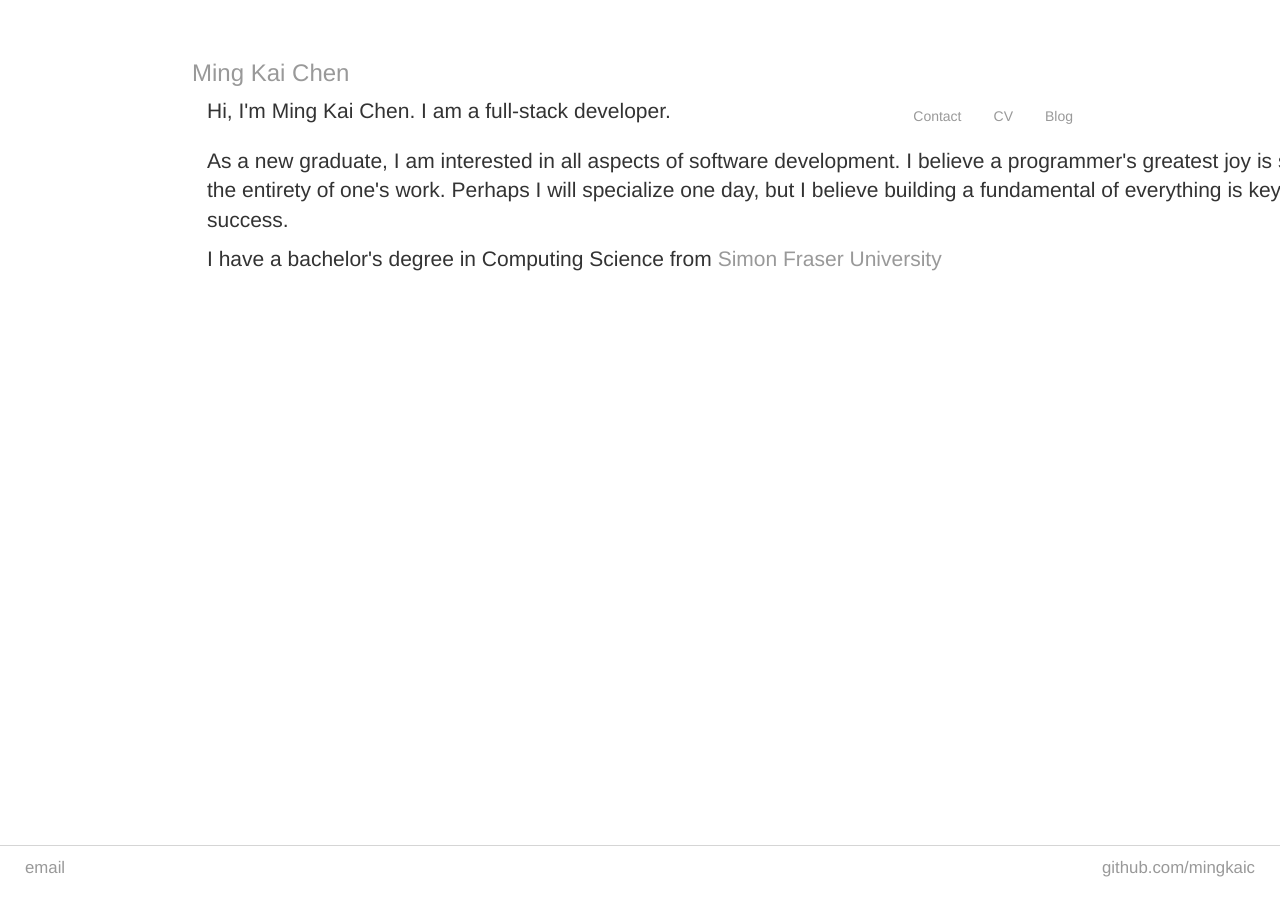
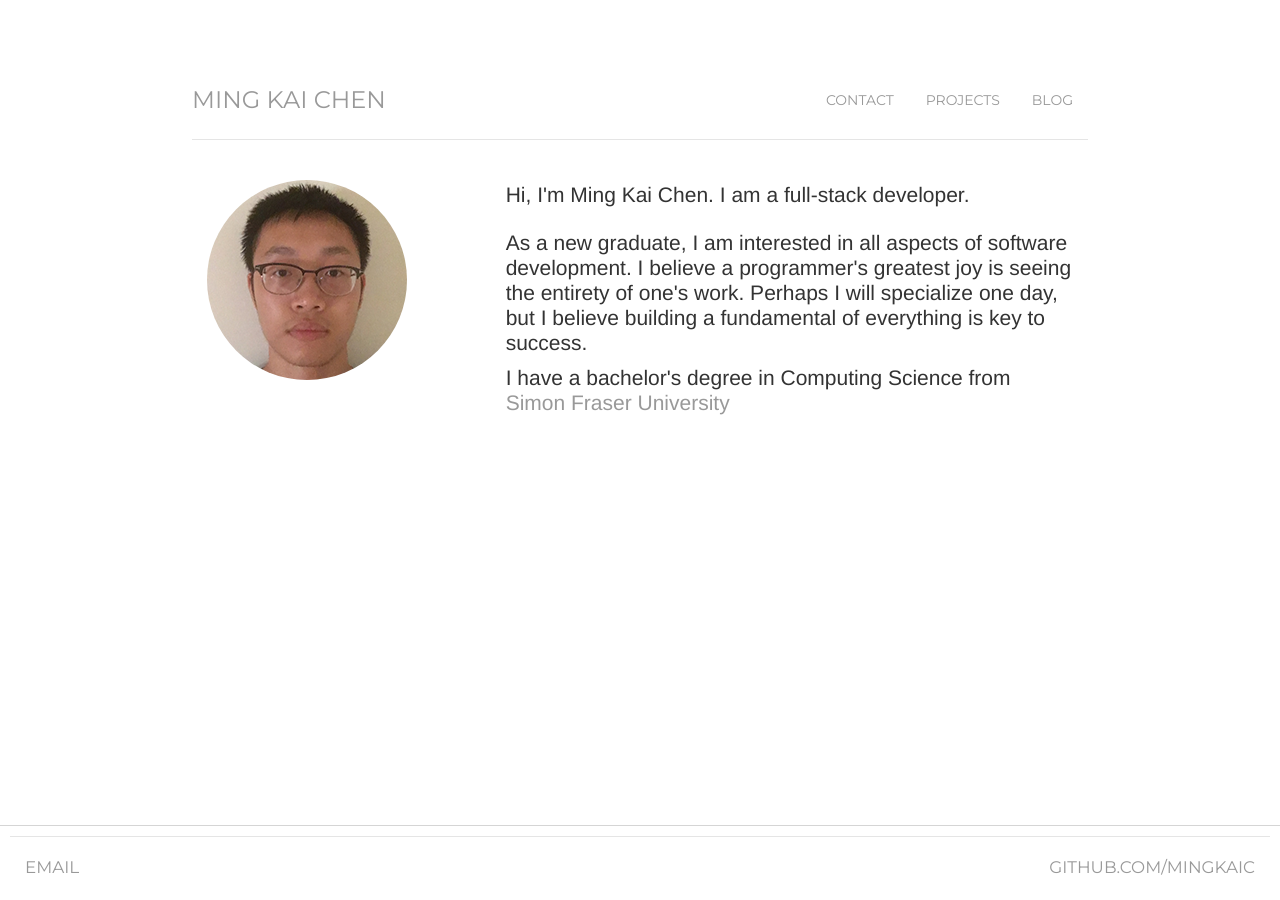
Before and after one commit to mingkaic/mingkaic.github.io, a Jekyll site: the page built from index.html, in a window 1280 px wide. Built offline with Jekyll 4.4.1, drawn with Linux system fonts in a browser that asks for light colours; nearby versions of some CDN libraries.

Commit message:
added preliminary resources for contact and projects

```diff
--- a/_config.yml
+++ b/_config.yml
@@ -1,2 +1,4 @@
 name: Ming Kai Chen, Software Developer
 markdown: kramdown
+github_username: mingkaic
+email: mngkaichen@gmail.com
--- a/_layouts/default.html
+++ b/_layouts/default.html
@@ -11,24 +11,23 @@
 		<link rel="icon" type="image/x-icon" href="./favicon.ico">
 
 		<link rel="stylesheet" href="https://maxcdn.bootstrapcdn.com/bootstrap/3.3.7/css/bootstrap.min.css">
+		<link rel="stylesheet" href="/css/jumbotron-narrow.css">
 		<link rel="stylesheet" type="text/css" href="/css/main.css">
 	</head>
 	<body>
 		<div class="header">
-			<h3 class="text-muted">
-				<a href="/">Ming Kai Chen</a>
-			</h3>
 			<ul class="nav nav-pills pull-right">
 				<li><a href="/contact">Contact</a></li>
-				<li><a href="/cv">CV</a></li>
+				<li><a href="/projects">Projects</a></li>
 				<li><a href="/blog">Blog</a></li>
 			</ul>
+			<h3 class="text-muted"><a href="/">Ming Kai Chen</a></h3>
 		</div>
-		<div class="container">
+		<div class="row marketing">
 
         {{ content }}
 
-		</div> <!-- /.container -->
+		</div> <!-- /.row marketing -->
 		<footer>
 			<div class="footer">
 				<div class="col-sm-8">
--- /dev/null
+++ b/css/jumbotron-narrow.css
@@ -0,0 +1,79 @@
+/* Space out content a bit */
+body {
+    padding-top: 20px;
+    padding-bottom: 20px;
+  }
+
+  /* Everything but the jumbotron gets side spacing for mobile first views */
+  .header,
+  .marketing,
+  .footer {
+    padding-left: 15px;
+    padding-right: 15px;
+  }
+
+  /* Custom page header */
+  .header {
+    border-bottom: 1px solid #e5e5e5;
+  }
+  /* Make the masthead heading the same height as the navigation */
+  .header h3 {
+    margin-top: 0;
+    margin-bottom: 0;
+    line-height: 40px;
+    padding-bottom: 19px;
+  }
+
+  /* Custom page footer */
+  .footer {
+    padding-top: 19px;
+    color: #777;
+    border-top: 1px solid #e5e5e5;
+  }
+
+  /* Customize container */
+  @media (min-width: 768px) {
+    .container {
+      max-width: 730px;
+    }
+  }
+  .container-narrow > hr {
+    margin: 30px 0;
+  }
+
+  /* Main marketing message and sign up button */
+  .jumbotron {
+    text-align: center;
+    border-bottom: 1px solid #e5e5e5;
+  }
+  .jumbotron .btn {
+    font-size: 21px;
+    padding: 14px 24px;
+  }
+
+  /* Supporting marketing content */
+  .marketing {
+    margin: 40px 0;
+  }
+  .marketing p + h4 {
+    margin-top: 28px;
+  }
+
+  /* Responsive: Portrait tablets and up */
+  @media screen and (min-width: 768px) {
+    /* Remove the padding we set earlier */
+    .header,
+    .marketing,
+    .footer {
+      padding-left: 0;
+      padding-right: 0;
+    }
+    /* Space out the masthead */
+    .header {
+      margin-bottom: 30px;
+    }
+    /* Remove the bottom border on the jumbotron for visual effect */
+    .jumbotron {
+      border-bottom: 0;
+    }
+  }
--- a/css/main.css
+++ b/css/main.css
@@ -1,3 +1,5 @@
+@import url(http://fonts.googleapis.com/css?family=Merriweather:300,300italic,400,400italic,700,700italic);
+@import url(http://fonts.googleapis.com/css?family=Montserrat);
 body {
     margin: 60px auto;
     width: 70%;
@@ -28,6 +30,20 @@
     line-height: 1.4em;
     color: #333;
 }
+.header, .footer, .header h3 {
+    font-family: 'Montserrat', Helvetica, sans-serif;
+    text-transform: uppercase;
+    font-weight: normal;
+}
+img.avatar { margin-bottom: 30px; }
+.container > hr { margin: 30px 0; }
+.container > hr.footer {margin-bottom: 15px; }
+blockquote p { font-size: 16px; line-height: 1.6em; }
+.jumbotron { margin: 80px 0; }
+.jumbotron h1 { font-size: 72px; line-height: 1; }
+.jumbotron .btn { font-size: 21px; padding: 14px 24px; }
+.marketing p { line-height: 25px; }
+.marketing p.lead { line-height: 30px; }
 footer {
     position: absolute;
     right: 0;
@@ -37,12 +53,10 @@
     border-top: 1px solid #d5d5d5;
     font-size: .8em;
 }
-
 ul.posts {
     margin: 20px auto 40px;
     font-size: 1.5em;
 }
-
 ul.posts li {
     list-style: none;
 }
--- a/index.html
+++ b/index.html
@@ -2,7 +2,10 @@
 layout: default
 title: Ming Kai Chen, Software Developer
 ---
-<div class="blurb">
+<div class="col-sm-4">
+	<img class="img-circle avatar" alt="Ming Kai Chen" src="img/mkaichen.png">
+</div>
+<div itemscope itemtype="http://data-vocabulary.org/Person" class="col-sm-8">
 	<p class="lead">
 		Hi, I'm Ming Kai Chen. I am a full-stack developer.
 	</p>
@@ -14,4 +17,4 @@
 	<p>
 		I have a bachelor's degree in Computing Science from <a href="http://www.sfu.ca/">Simon Fraser University</a>
 	</p>
-</div><!-- /.blurb -->
+</div>
```
Also changed, not shown: 404.html (added, +24 -0 lines), Gemfile (added, +26 -0 lines), _posts/2017-09-12-welcome-to-jekyll.markdown (added, +25 -0 lines), contact.md (added, +13 -0 lines), projects.md (added, +39 -0 lines), Gemfile.lock (added), img/mkaichen.png (added), 1 other file.
